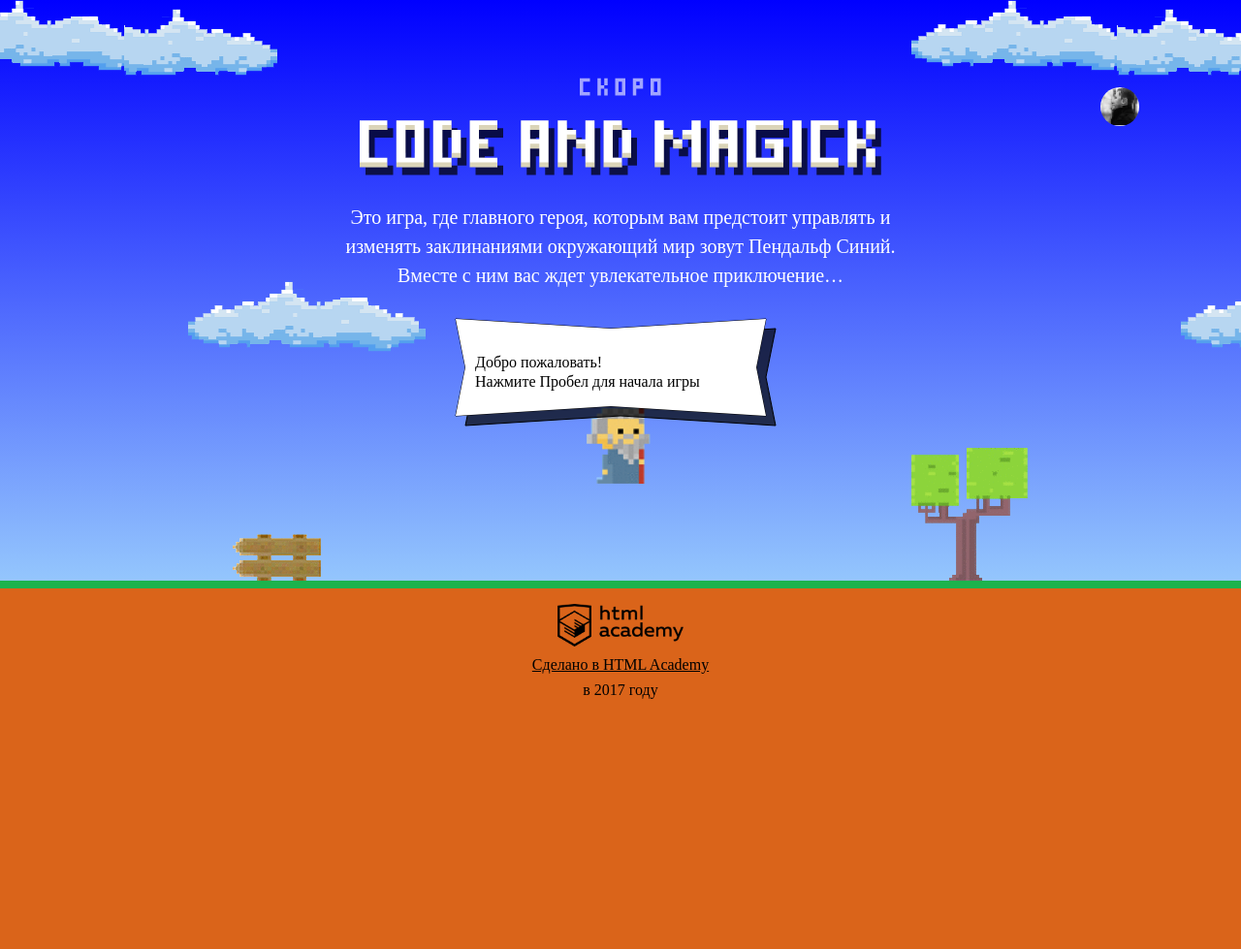
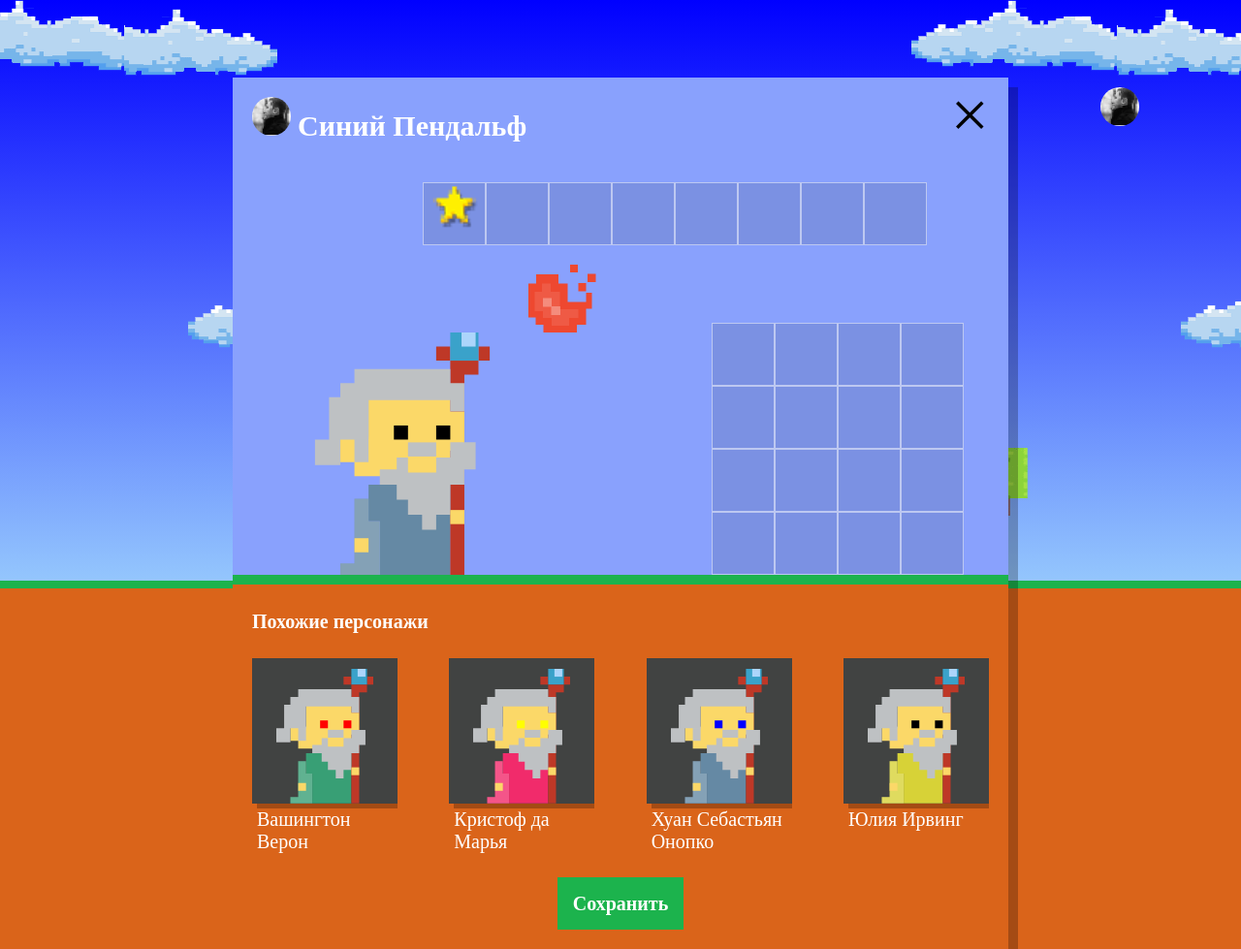
Before and after one commit to specialiam/184881-code-and-magick-1, a website: page index.html in a window 1280 px wide. Shown: the whole page at 97% size. Before the commit the page ends 800 px from the top, so only its background shows below. Drawn offline with Linux system fonts and the light colour scheme; a web font is replaced by a local one.

Commit message:
task is executed

```diff
--- a/index.html
+++ b/index.html
@@ -207,6 +207,7 @@
 </script>
 <script src="js/stat.js"></script>
 <script src="js/game.js"></script>
+<script src="js/setup.js"></script>
 
 </body>
 </html>
--- /dev/null
+++ b/js/setup.js
@@ -0,0 +1,99 @@
+'use strict';
+
+//Объявление констант (const.js)
+
+var COAT_COLORS = ['rgb(101, 137, 164)', 'rgb(241, 43, 107)', 'rgb(146, 100, 161)', 'rgb(56, 159, 117)', 'rgb(215, 210, 55)', 'rgb(0, 0, 0)'];
+var EYES_COLORS = ['black', 'red', 'blue', 'yellow', 'green'];
+var WIZARD_NAMES = ['Иван', 'Хуан Себастьян', 'Мария', 'Кристоф', 'Виктор', 'Юлия', 'Люпита', 'Вашингтон'];
+var WIZARD_SURNAMES = ['да Марья', 'Верон', 'Мирабелла', 'Вальц', 'Онопко', 'Топольницкая', 'Нионго', 'Ирвинг'];
+
+var userDialog = document.querySelector('.setup');
+userDialog.classList.remove('hidden');
+
+//Вспомогательные функции (utils.js)
+/**
+ * Функция генерации случайного числа
+ * @param {int} min - минимальное значение
+ * @param {int} max - максимальное значение
+ * @returns {int} - возвращает случайное значение
+ */
+var getRandomInt = function (min, max) {
+  return Math.floor(Math.random() * (max - min + 1)) + min;
+};
+
+/**
+ * Функция генерации случайных данных
+ * @param {array} array - входной массив
+ * @param {boolean} repeat - допускаются ли повторения
+ * @returns {*} - возвращает случаный элемент массива
+ */
+var genrRandom = function (array, repeat) {
+  var index = getRandomInt(0, array.length - 1);
+  var randomValue = array[index];
+
+  if (!repeat) {
+    array.splice(index, 1);
+  }
+
+  return randomValue;
+};
+
+//Генерация массива волшебников (wizardGenerate.js)
+
+//Создаем массив волшебников
+var wizards = [];
+
+/**
+ * Функции генерации волшебников
+ * @param {array} coatColors - массив цветов туник
+ * @param {array} eyesColors - массив цветов глаз
+ * @param {array} wizardNames - массив имен
+ * @param {array} wizardSurnames - массив фамилий
+ * @param {int} quantity - количество волшебников
+ * @returns {array} - возвращает массив объектов описывающих волшебников
+ */
+var createWizards = function (coatColors, eyesColors, wizardNames, wizardSurnames, quantity) {
+  for (var i = 0; i < quantity; i++) {
+    wizards[i] = {
+      name: genrRandom(wizardNames, false) + ' ' + genrRandom(wizardSurnames, false),
+      coatColor: genrRandom(coatColors, false),
+      eyesColor: genrRandom(eyesColors, false)
+    };
+  }
+
+  return wizards;
+};
+
+//Вызов функции генерации волшебников
+createWizards(COAT_COLORS, EYES_COLORS, WIZARD_NAMES, WIZARD_SURNAMES, 4);
+
+//Робота с DOM (domService.js)
+
+var similarListElement = userDialog.querySelector('.setup-similar-list');
+var similarWizardTemplate = document.querySelector('#similar-wizard-template').content.querySelector('.setup-similar-item');
+
+/**
+ * Функция, возвращающая ноду с волшебником
+ * @param {object} wizard - волшебник
+ * @returns {Node}
+ */
+var renderWizard = function (wizard) {
+  var wizardElement = similarWizardTemplate.cloneNode(true);
+
+  wizardElement.querySelector('.setup-similar-label').textContent = wizard.name;
+  wizardElement.querySelector('.wizard-coat').style.fill = wizard.coatColor;
+  wizardElement.querySelector('.wizard-eyes').style.fill = wizard.eyesColor;
+
+  return wizardElement;
+};
+
+//Создание фрагмента документа
+var fragment = document.createDocumentFragment();
+
+for (var i = 0; i < wizards.length; i++) {
+  fragment.appendChild(renderWizard(wizards[i]));
+}
+similarListElement.appendChild(fragment);
+
+//Открытие блока с похожими персонажами
+userDialog.querySelector('.setup-similar').classList.remove('hidden');
```
